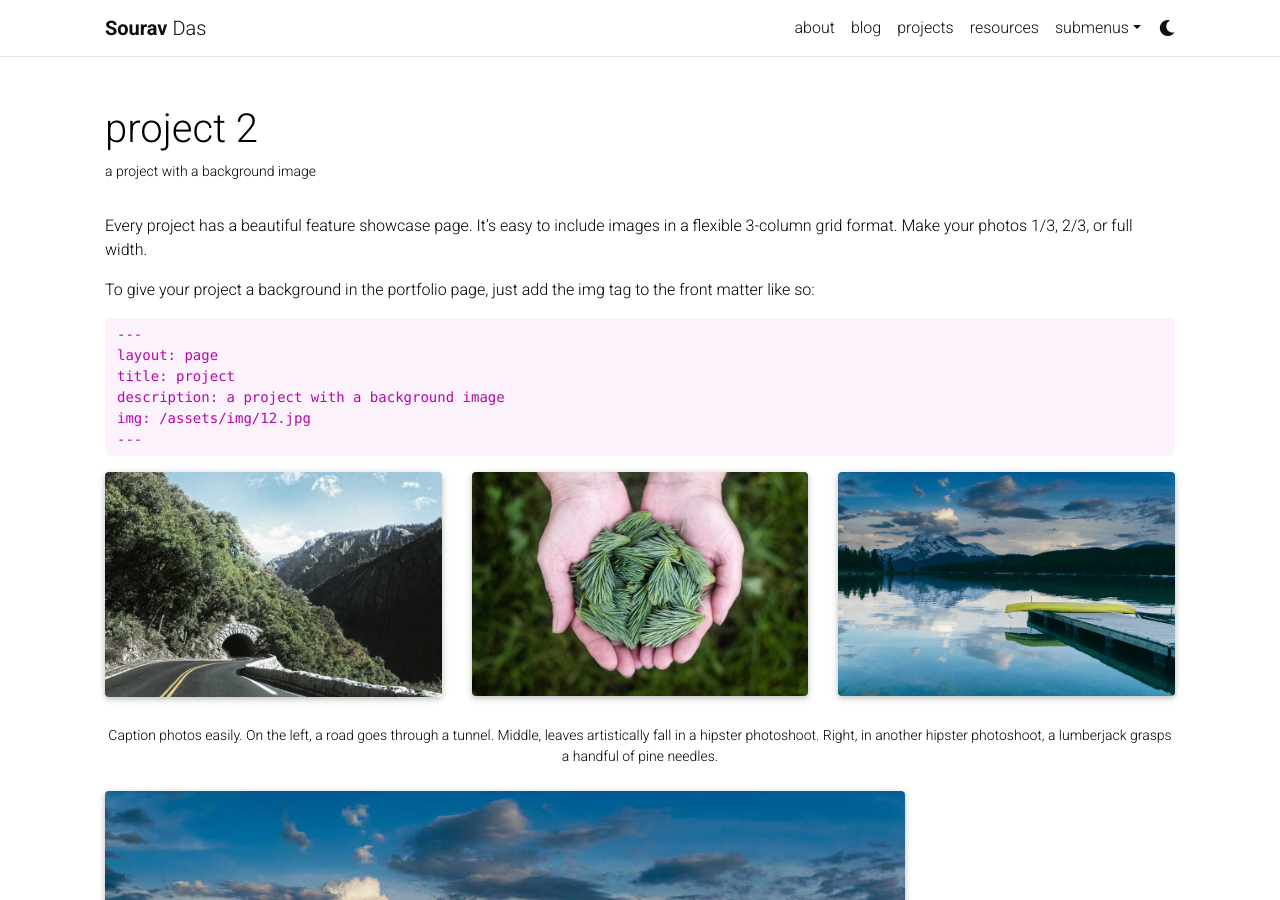
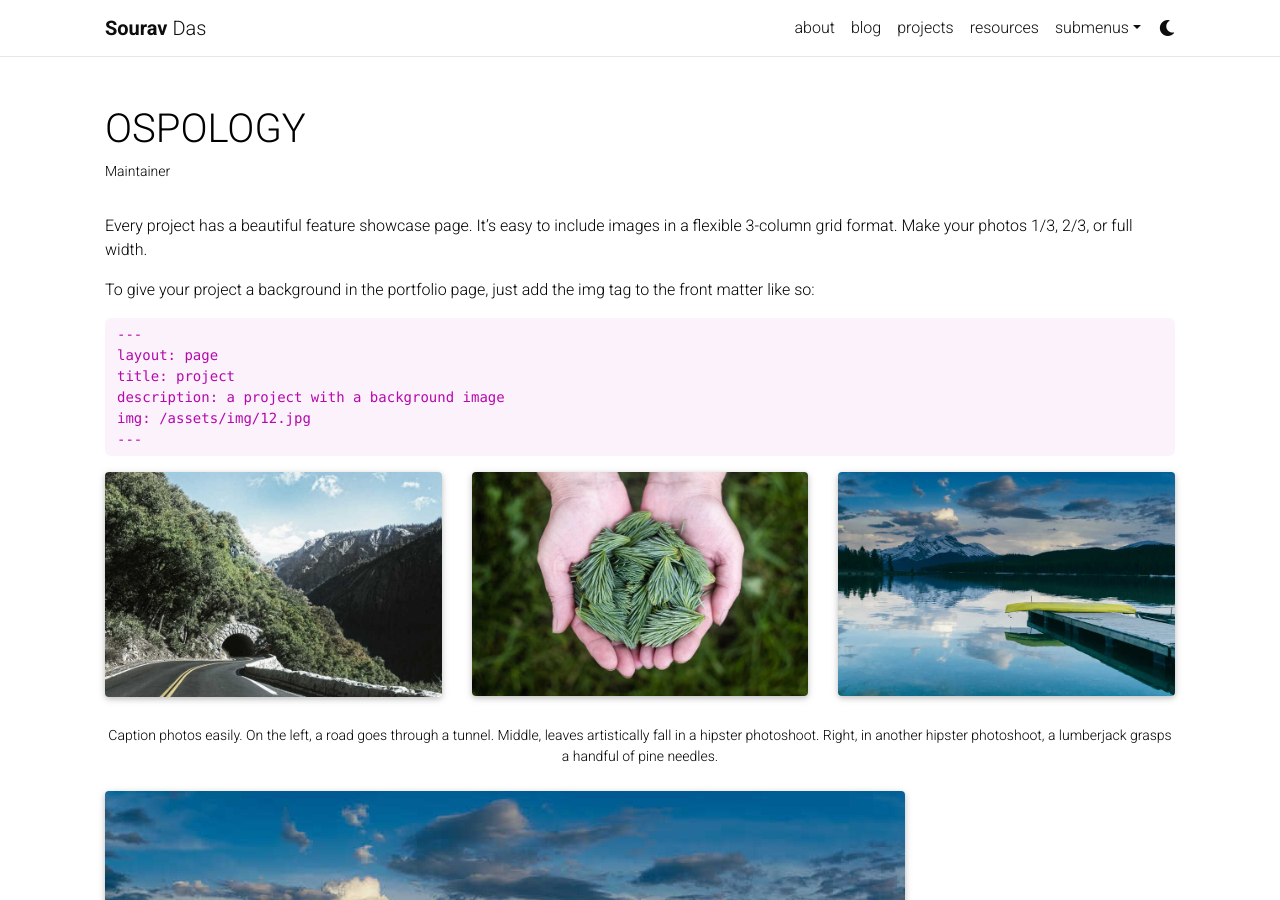
Before and after one commit to souravcipher/souravcipher.github.io, a Jekyll site: the page built from _projects/2_project.md, in a window 1280 px wide and 900 px high. Built offline with Jekyll 4.4.1, drawn with Linux system fonts in a browser that asks for light colours; full-size pictures stand in for the smaller copies a plugin makes; comment, search, counter and statistics services are not loaded; a style sheet for code colours, icons or effects is not loaded.

Commit message:
update projects

```diff
--- a/_projects/2_project.md
+++ b/_projects/2_project.md
@@ -1,8 +1,9 @@
 ---
 layout: page
-title: project 2
-description: a project with a background image
-img: assets/img/3.jpg
+title: OSPOLOGY
+description: Maintainer
+img: assets/img/ospology.png
+redirect: https://github.com/todogroup/ospology
 importance: 2
 category: work
 ---
```
Also changed, not shown: _projects/1_project.md (+1 -1 lines).
